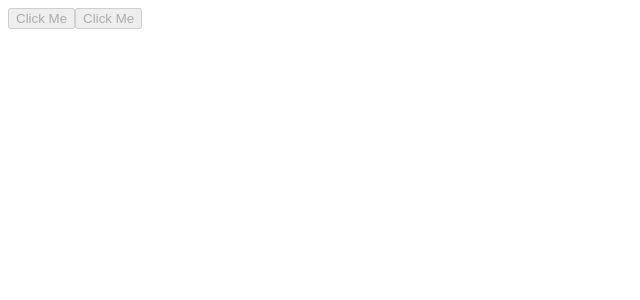
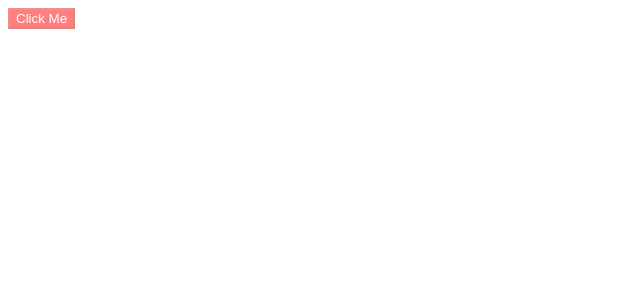
Before and after one commit to BStormTraining-Vue-js/Demo1, a Vue app: page / in a window 1280 px wide. Shown: the top 300 px of the page, without its empty margins (0-640 px from the left). Built offline with nearby package versions, Linux system fonts and the light colour scheme.

Commit message:
multiple attributes binding

```diff
--- a/src/App.vue
+++ b/src/App.vue
@@ -1,16 +1,21 @@
 <script setup>
-import { ref } from 'vue';
-const disabled = ref(true);
+const attributes = {
+    disabled: true,
+    type: 'reset',
+    class: 'btn-red',
+};
 </script>
 
 <template>
-    <button :disabled="disabled">Click Me</button>
-    <!-- Si le nom de l'attribut est identique au nom de la variable JavaScript -->
-    <button :disabled>Click Me</button>
+    <button v-bind="attributes">Click Me</button>
 </template>
 
 <style scoped>
-div{
-    font-size: 20px;
+.btn-red {
+    background-color: red;
+    color: white;
+}
+.btn-red:disabled {
+    opacity: 0.5;
 }
 </style>
```
